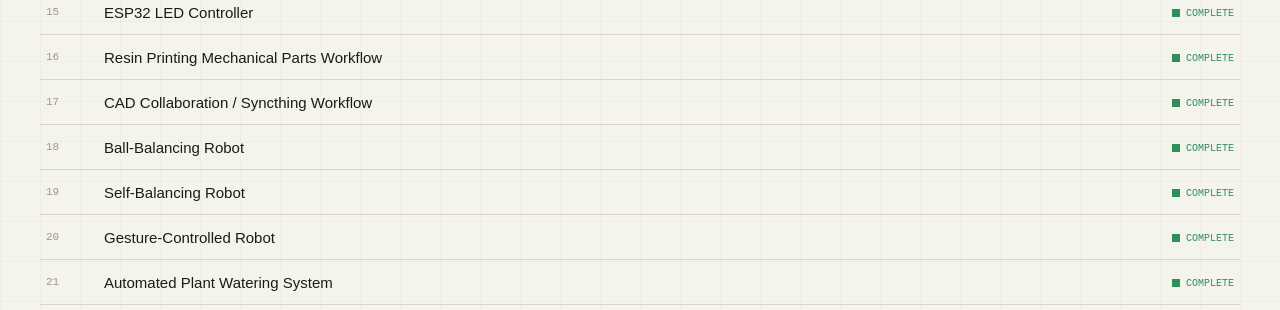
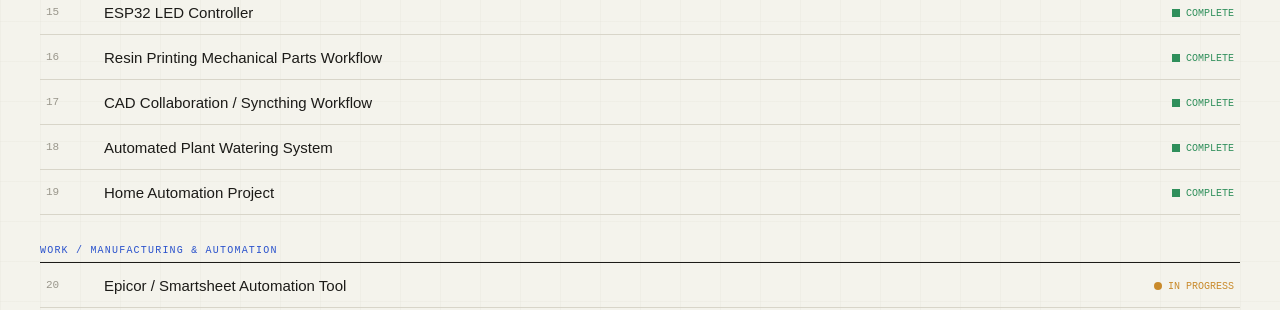
Before and after one commit to Moeub1/Moeub1.github.io, a plain HTML site: page index.html in a window 1280 px wide. Shown: the part 5459-5769 px from the top of the page. Drawn offline with Linux system fonts and the light colour scheme.

Commit message:
Remove three unstarted robot concepts from project archive

```diff
--- a/index.html
+++ b/index.html
@@ -737,9 +737,6 @@
     { cat:'Personal', catLabel:PERSONAL, title:'ESP32 LED Controller', status:'done', period:'Personal', tagList:['ESP32','Web UI','IoT'], detail:'A WiFi-enabled LED controller built on an ESP32 with a custom browser UI for controlling LED patterns, colors and modes wirelessly.' },
     { cat:'Personal', catLabel:PERSONAL, title:'Resin Printing Mechanical Parts Workflow', status:'done', period:'Fabrication', tagList:['MSLA','GK3 Ultra','Tolerances'], detail:'A functional resin-printing workflow on the Uniformation GK3 Ultra — working through tolerances, wall thickness, ribs, waterproofing, curing and resin selection for mechanical parts.' },
     { cat:'Personal', catLabel:PERSONAL, title:'CAD Collaboration / Syncthing Workflow', status:'done', period:'Collaboration Setup', tagList:['Syncthing','Collaboration'], detail:'A setup for sharing CAD files, code and project folders across two computers with a friend. I evaluated GitHub but chose Syncthing for folder syncing.' },
-    { cat:'Personal', catLabel:PERSONAL, title:'Ball-Balancing Robot', status:'done', period:'Robotics', tagList:['Control','IMU','Feedback'], detail:'A control project focused on balancing a ball using feedback control.' },
-    { cat:'Personal', catLabel:PERSONAL, title:'Self-Balancing Robot', status:'done', period:'Robotics', tagList:['IMU','Motors','Control'], detail:'A self-balancing robot using an IMU, motors and feedback control.' },
-    { cat:'Personal', catLabel:PERSONAL, title:'Gesture-Controlled Robot', status:'done', period:'Robotics', tagList:['Sensors','Control'], detail:'A robot controlled through gestures rather than a standard joystick or button input.' },
     { cat:'Personal', catLabel:PERSONAL, title:'Automated Plant Watering System', status:'done', period:'Electronics', tagList:['Moisture Sensing','Pump','MCU'], detail:'An automation project using moisture sensing, a pump/valve and microcontroller logic to water plants automatically.' },
     { cat:'Personal', catLabel:PERSONAL, title:'Home Automation Project', status:'done', period:'Electronics', tagList:['IoT','Sensors','MCU'], detail:'A smart-home style electronics project involving sensors, microcontrollers and connected-device control.' },
 
```
